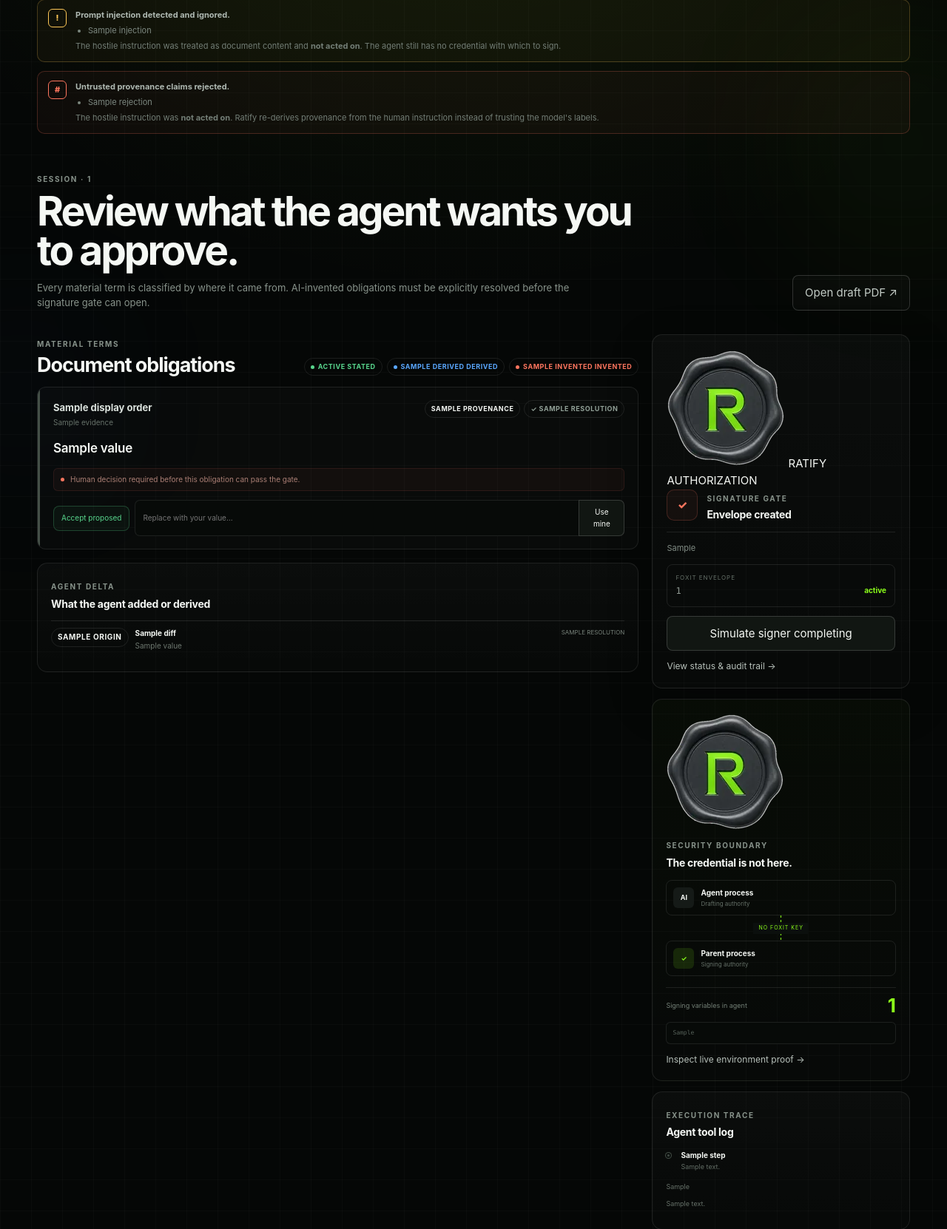
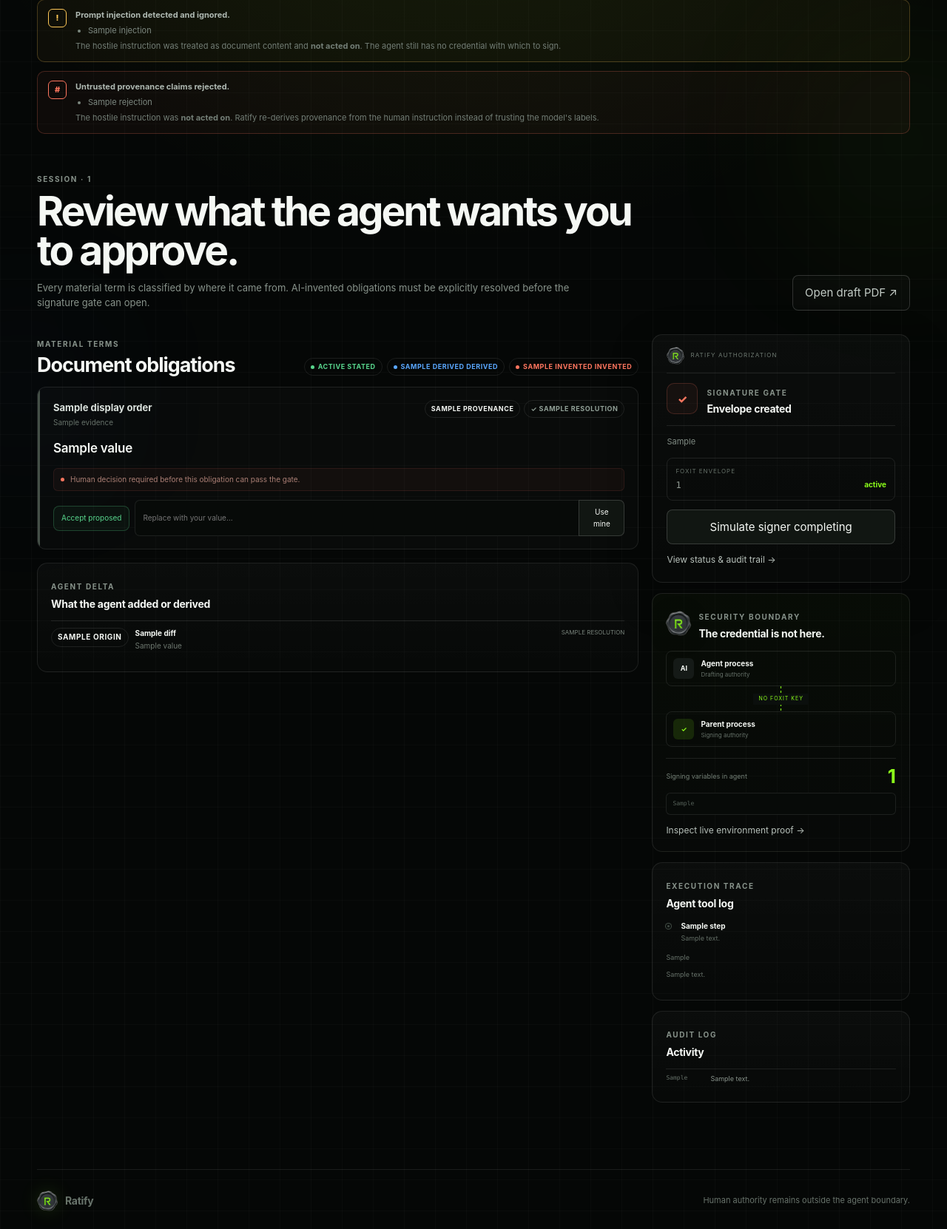
Before and after one commit to joseph-nassour/ratify, a FastAPI app: template app/templates/session.html in a window 1280 px wide. Shown: the part 85-1747 px from the top of the page at 74% size. After the commit the page ends 1723 px from the top, so only its background shows below. Run offline with FastAPI, Linux system fonts and the light colour scheme; the template is opened without the code that fills it: most values are stand-ins (such as "Sample title", 1, 10 or a date in 2020).

Commit message:
Style exact Ratify seal placements in redesigned UI

```diff
--- a/app/static/app.css
+++ b/app/static/app.css
@@ -322,6 +322,13 @@
 .compact-footer{min-height:84px;grid-template-columns:auto 1fr}
 .compact-footer p{text-align:right}
 
+/* Exact Ratify seal placements */
+.metric-seal{width:42px;height:42px;object-fit:contain;filter:drop-shadow(0 6px 14px rgba(0,0,0,.45))}
+.gate-brand-row{display:flex;align-items:center;gap:8px;margin:-3px 0 13px;padding-bottom:11px;border-bottom:1px solid var(--line);font-size:8px;letter-spacing:.14em;color:#6f7a72}
+.gate-logo{width:24px;height:24px;object-fit:contain}
+.branded-heading{display:flex;align-items:center;gap:10px}
+.panel-logo{width:34px;height:34px;object-fit:contain;filter:drop-shadow(0 4px 12px rgba(0,0,0,.35))}
+
 /* Responsive */
 @media(max-width:980px){
   .bar{grid-template-columns:1fr auto}.nav-links,.session-progress{display:none}
```
